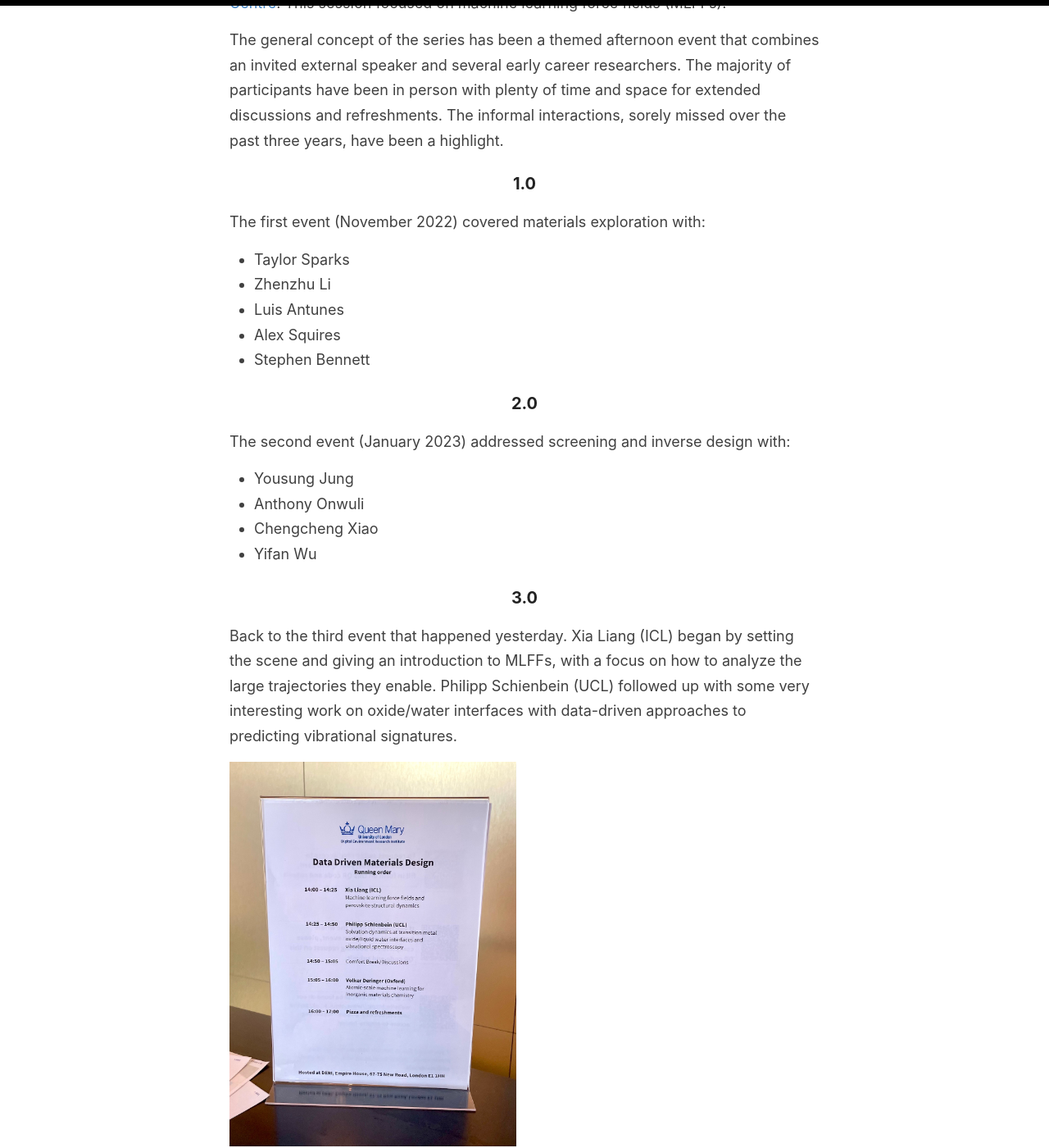
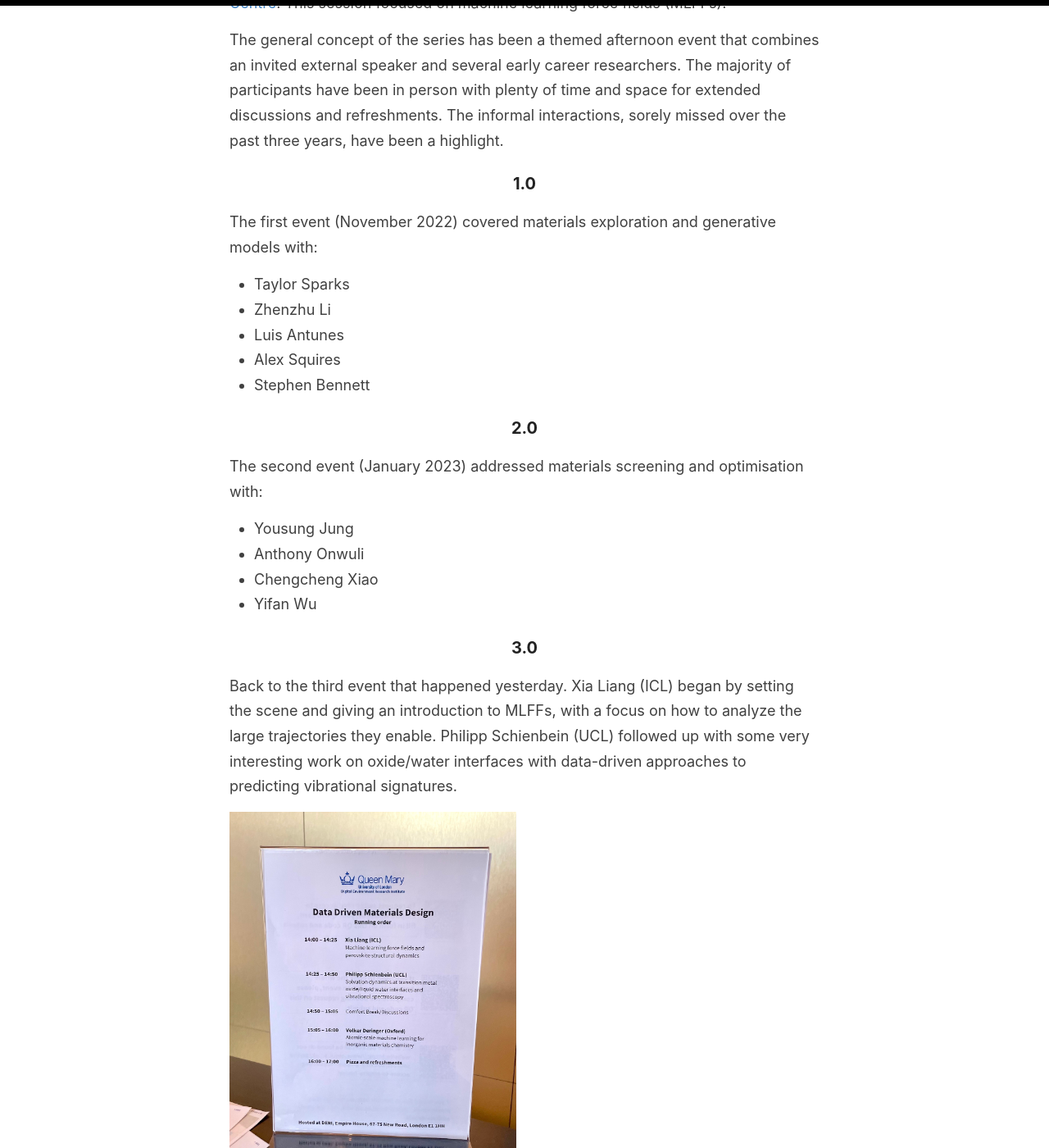
Before and after one commit to aronwalsh/aronwalsh.github.io, a Jekyll site: the page built from _posts/2023-04-22-mlff.md, in a window 1280 px wide and 1400 px high, scrolled down 310 px. Shown: the whole window at 82% size. Built offline with Jekyll 4.4.1, drawn with Linux system fonts in a browser that asks for light colours; comment, search, counter and statistics services are not loaded; some of the changed text lies outside the part shown.

Commit message:
Update 2023-04-22-mlff.md

```diff
--- a/_posts/2023-04-22-mlff.md
+++ b/_posts/2023-04-22-mlff.md
@@ -10,7 +10,7 @@ The general concept of the series has been a themed afternoon event that combine
 
 ### 1.0
 
-The first event (November 2022) covered materials exploration with:
+The first event (November 2022) covered materials exploration and generative models with:
 
 - Taylor Sparks
 - Zhenzhu Li
@@ -20,7 +20,7 @@ The first event (November 2022) covered materials exploration with:
 
 ### 2.0
 
-The second event (January 2023) addressed screening and inverse design with:
+The second event (January 2023) addressed materials screening and optimisation with:
 
 - Yousung Jung
 - Anthony Onwuli
@@ -35,7 +35,7 @@ Back to the third event that happened yesterday. Xia Liang (ICL) began by settin
 <figure class="wp-block-image aligncenter"><img src="{{ site.baseurl }}/assets/2023/mlff.jpg" alt="key" width="350" /></figure>
 </p>
 
-Then, [Volker Deringer](https://www.chem.ox.ac.uk/people/volker-deringer) shared his wisdom on atomic-scale machine learning. What I appreciated most was how Volker emphasised the three key components of model building: (i) reference data; (ii) representations; and (iii) regression. He covered best practices, current limitations, and on-going developments. The recent perspective on ["How to validate machine-learned interatomic potentials"](https://pubs.aip.org/aip/jcp/article/158/12/121501/2881528/How-to-validate-machine-learned-interatomic) gives a flavour of what he presented including the carefully crafted illustrations.
+Then, [Volker Deringer (Oxford)](https://www.chem.ox.ac.uk/people/volker-deringer) shared his wisdom on atomic-scale machine learning. What I appreciated most was how Volker emphasised the three key components of model building: (i) reference data; (ii) representations; and (iii) regression. He covered best practices, current limitations, and on-going developments. The recent perspective on ["How to validate machine-learned interatomic potentials"](https://pubs.aip.org/aip/jcp/article/158/12/121501/2881528/How-to-validate-machine-learned-interatomic) gives a flavour of what he presented including the carefully crafted illustrations.
 
 The rate of progress in this area of computational materials science is astounding. I once dabbled in phase change materials such as Ge-Sb-Te (GST), but never imagined >500,000 atom (density functional theory quality) dynamic simulations. Volker's latest work suceeds in scaling the simulations up to directly emulate the dimensions of a nano-device ([arXiv, 2022](https://arxiv.org/abs/2207.14228)).
 
```
Also changed, not shown: other parts of _posts/2023-04-22-mlff.md (+1 -1 lines).
